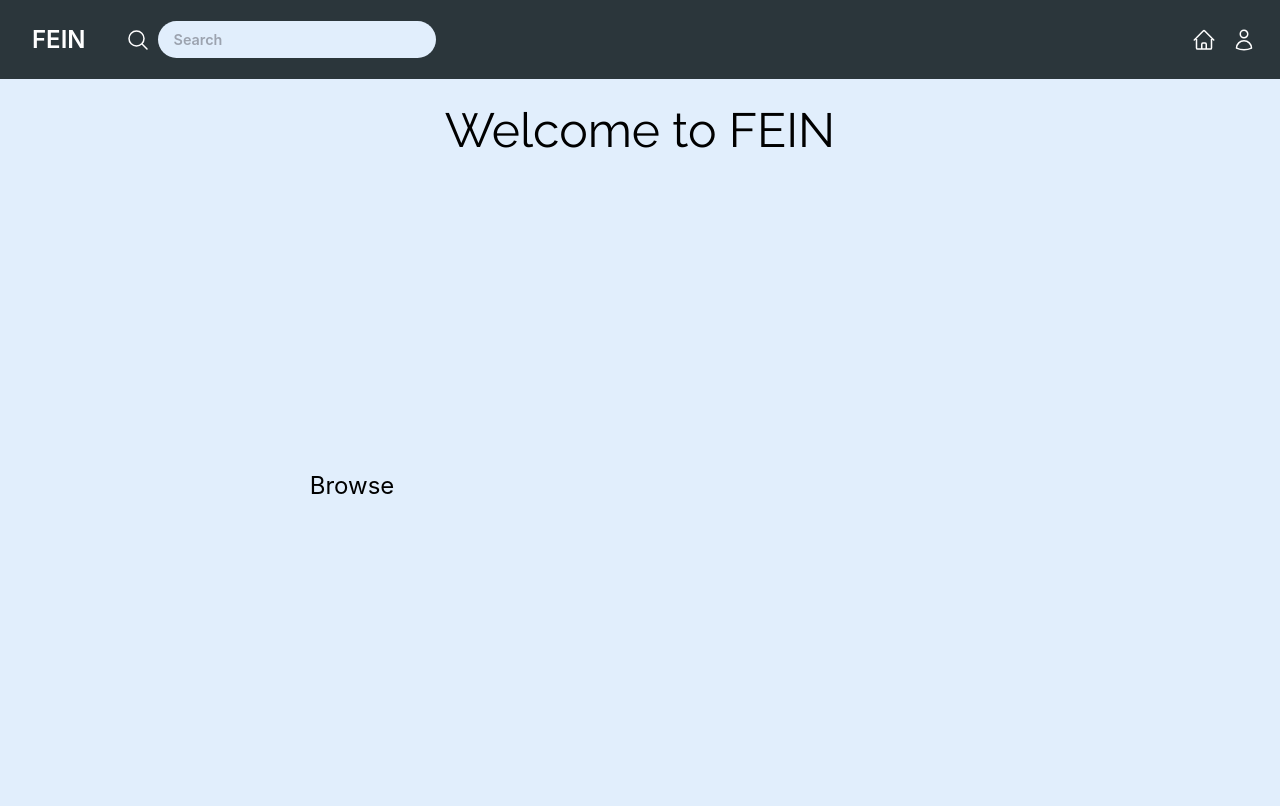
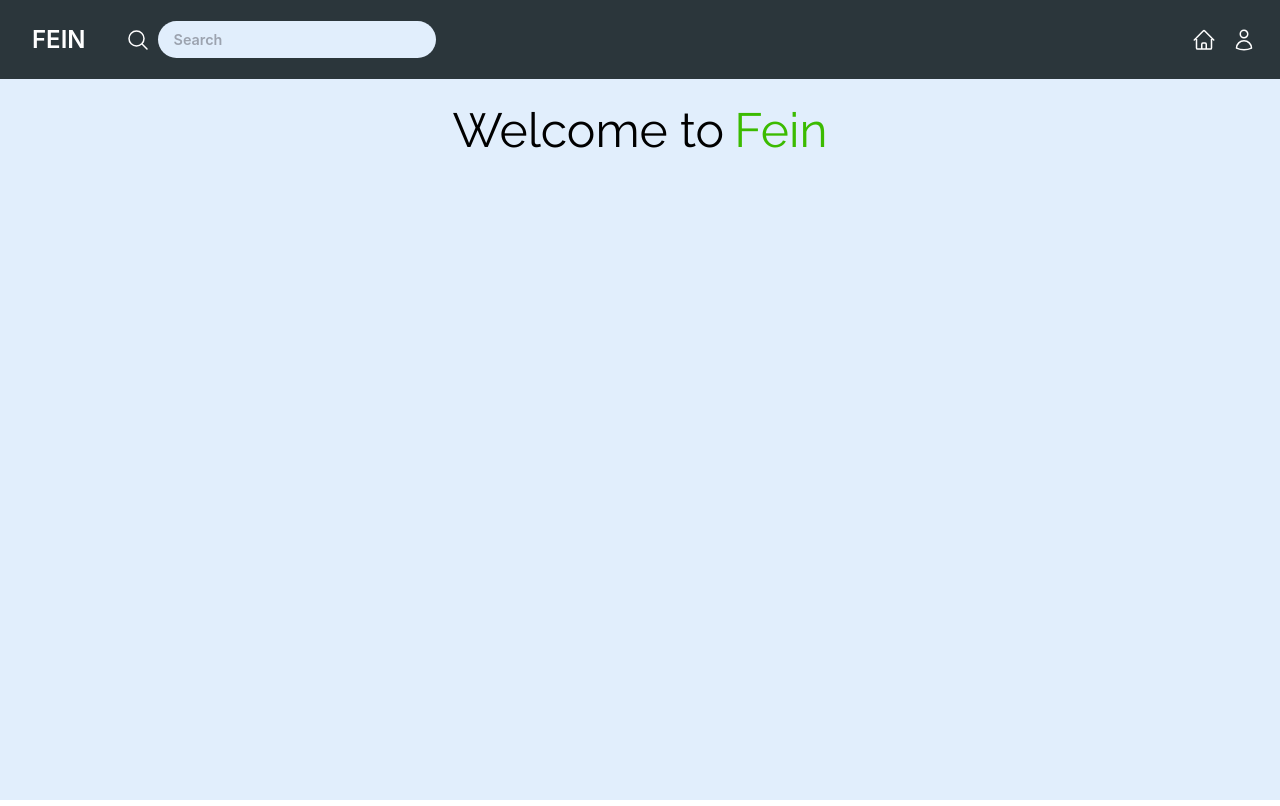
Before and after one commit to UTSCC09/project-fein, a React (Create React App) app in the folder fein/: page / in a window 1280 px wide. Built offline with nearby package versions, Linux system fonts and the light colour scheme.

Commit message:
Change FEIN colors

```diff
--- a/fein/src/Components/Navbar/Slider/Slider.css
+++ b/fein/src/Components/Navbar/Slider/Slider.css
@@ -1,7 +1,6 @@
 .slider {
-    width: 45%;
-    height: 80vh;
-    margin-left: 5%;
+    width: 600px;
+    height: 600px;
     padding: 30px;
     display: flex;
     flex-direction: column;
--- a/fein/src/Components/Navbar/Slider/Slider.js
+++ b/fein/src/Components/Navbar/Slider/Slider.js
@@ -4,11 +4,15 @@ import React, {useState, useEffect} from 'react';
 
 export function Slider() {
     return (
-        <div className="flex-row">
-            <div className="flex-column">
+        <div className="flex flex-column">
+            <div className="flex flex-row">
                 <div class="slider">
-
-                    <h1 className="text-center text-2xl py-4">Browse</h1>
+                    <h1 className="text-center text-2xl py-4"></h1>
+                    <h1 className="text-center text-2xl py-4"></h1>
+                </div>
+                <div class="slider">
+                    <h1 className="text-center text-2xl py-4"></h1>
+                    <h1 className="text-center text-2xl py-4"></h1>
                 </div>
             </div>
         </div>
--- a/fein/src/Pages/Home/Homepage.css
+++ b/fein/src/Pages/Home/Homepage.css
@@ -11,3 +11,12 @@
     margin-top: 15px;
     font-family: 'Raleway', sans-serif
 }
+
+.title_2 {
+    font-size: 3rem;
+    margin-left: 10px;
+    color: #3bbb00;
+    text-align: center;
+    margin-top: 15px;
+    font-family: 'Raleway', sans-serif
+}
--- a/fein/src/Pages/Home/Homepage.js
+++ b/fein/src/Pages/Home/Homepage.js
@@ -15,7 +15,11 @@ export function HomePage() {
         <div className="basic_background">
             <Navbar />
             <div className="flex-column">
-                <h1 class="title"> Welcome to FEIN </h1>
+                <div className="flex flex-row justify-center">
+                    <h1 class="title"> Welcome to </h1>
+                    <h1 class="title_2">Fein</h1>
+                </div>
+
             </div>
             <Slider />
 
```
